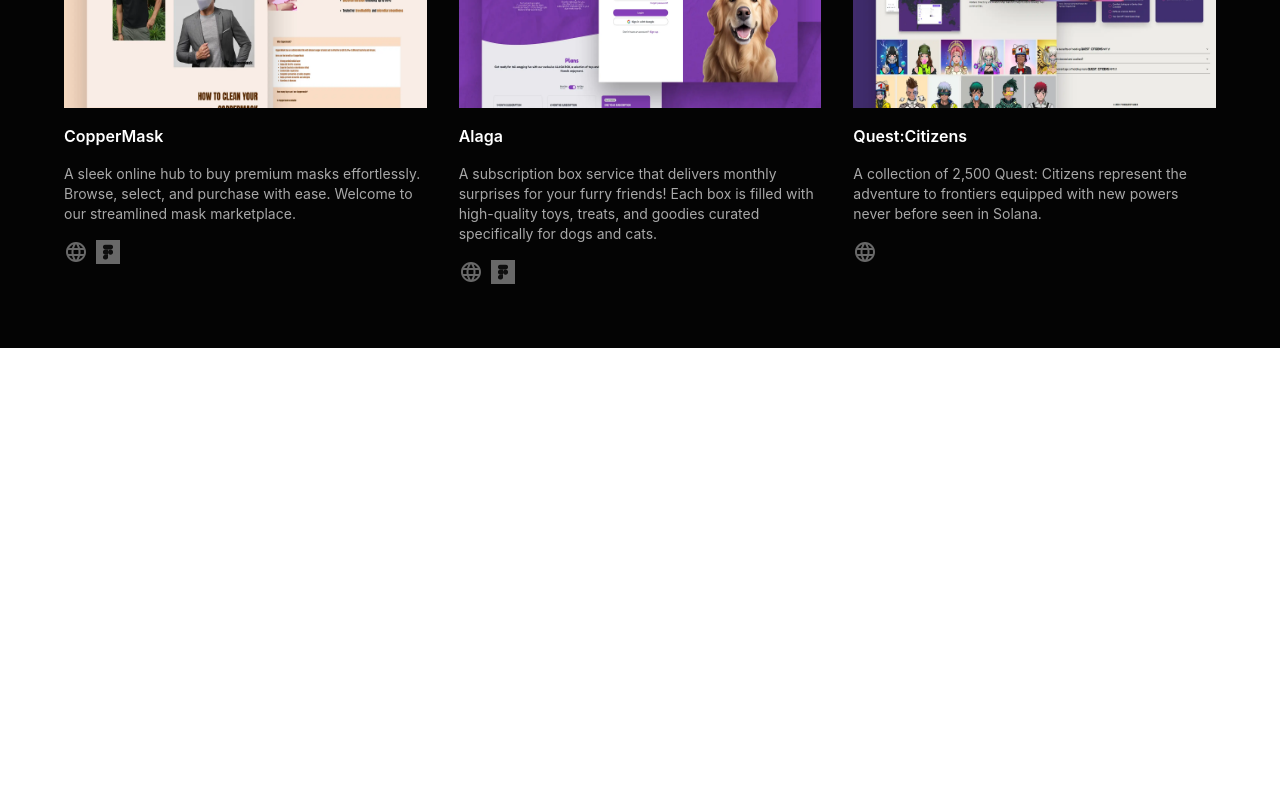
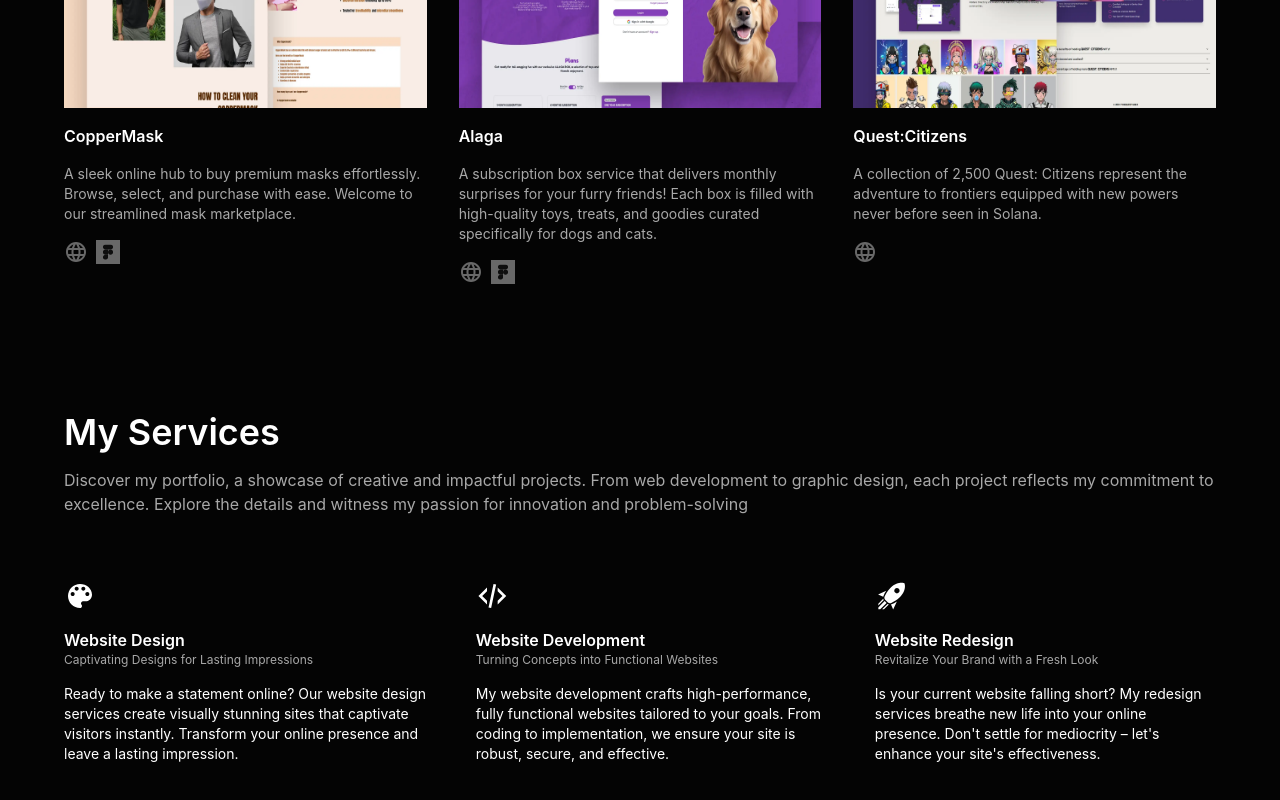
Before and after one commit to VLarz/portfolio, a React (Create React App) app: page / in a window 1280 px wide. Shown: the part 1928-2728 px from the top of the page. Before the commit the page ends 2276 px from the top, so only its background shows below. Built offline with nearby package versions, Linux system fonts and the light colour scheme.

Commit message:
add services section

```diff
--- a/src/App.tsx
+++ b/src/App.tsx
@@ -1,12 +1,14 @@
 import './App.css';
 import HeroBanner from './layouts/HeroBanner';
 import Projects from './layouts/Projects/Projects';
+import MyServices from './layouts/Services/Services';
 
 function App() {
   return (
     <>
       <HeroBanner />
       <Projects />
+      <MyServices />
     </>
   );
 }
--- /dev/null
+++ b/src/layouts/Services/Service.tsx
@@ -0,0 +1,21 @@
+interface Props extends React.HTMLAttributes<HTMLDivElement> {
+  icon: string;
+  title: string;
+  subtitle: string;
+  description: string;
+}
+
+export default function Service({ icon, title, subtitle, description }: Props) {
+  return (
+    <>
+      <div className={`space-y-4`}>
+        <img src={`/images/icons/${icon}.svg`} alt={icon} />
+        <div>
+          <h5 className={`font-semibold text-white`}>{title}</h5>
+          <h6 className={`text-xs text-grey`}>{subtitle}</h6>
+        </div>
+        <p className={`text-sm text-gre`}>{description}</p>
+      </div>
+    </>
+  );
+}
--- /dev/null
+++ b/src/layouts/Services/Services.tsx
@@ -0,0 +1,38 @@
+import SectionContainer from '../../components/SectionContainer';
+import { ProjectData } from './data';
+import Service from './Service';
+
+type Props = React.HTMLAttributes<HTMLDivElement>;
+
+const skills = [
+  `React`,
+  `Svelte`,
+  `Angular`,
+  `Typescript`,
+  `Tailwind CSS`,
+  `Bootstrap`,
+  `Figma`,
+];
+
+const projectList = [...ProjectData];
+
+export default function Services({}: Props) {
+  return (
+    <SectionContainer className="space-y-16">
+      <div className={`space-y-4`}>
+        <h1 className="text-4xl font-semibold">My Services</h1>
+        <p className="text-grey">
+          Discover my portfolio, a showcase of creative and impactful projects.
+          From web development to graphic design, each project reflects my
+          commitment to excellence. Explore the details and witness my passion
+          for innovation and problem-solving
+        </p>
+      </div>
+      <div className={`flex gap-x-8`}>
+        {projectList.map((skill, index) => (
+          <Service key={index} {...skill} />
+        ))}
+      </div>
+    </SectionContainer>
+  );
+}
--- /dev/null
+++ b/src/layouts/Services/data.ts
@@ -0,0 +1,27 @@
+type Project = {
+  icon: string;
+  title: string;
+  subtitle: string;
+  description: string;
+};
+
+export const ProjectData: Project[] = [
+  {
+    icon: `palette`,
+    title: 'Website Design',
+    subtitle: `Captivating Designs for Lasting Impressions`,
+    description: `Ready to make a statement online? Our website design services create visually stunning sites that captivate visitors instantly. Transform your online presence and leave a lasting impression.`,
+  },
+  {
+    icon: `code`,
+    title: 'Website Development',
+    subtitle: `Turning Concepts into Functional Websites`,
+    description: `My website development crafts high-performance, fully functional websites tailored to your goals. From coding to implementation, we ensure your site is robust, secure, and effective.`,
+  },
+  {
+    icon: `rocket-launch`,
+    title: 'Website Redesign',
+    subtitle: `Revitalize Your Brand with a Fresh Look`,
+    description: `Is your current website falling short? My redesign services breathe new life into your online presence. Don't settle for mediocrity – let's enhance your site's effectiveness.`,
+  },
+];
```
